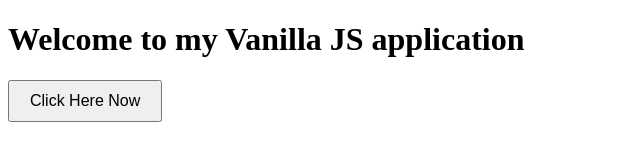
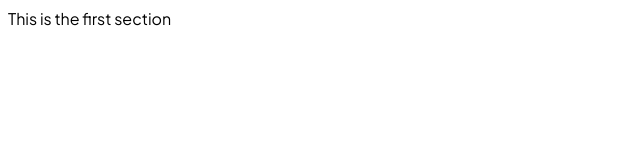
Before and after one commit to AhmedMoti-Gibgo/vanilla-js-public-pages, a plain HTML site: page index.html in a window 1280 px wide. Shown: the whole page, without its empty margins (0-640 px from the left). Drawn offline with Linux system fonts and the light colour scheme.

Commit message:
Changed font-family for the entire application

```diff
--- a/app.js
+++ b/app.js
@@ -1,22 +1,6 @@
-// document.body.style.fontFamily = "Arial, sans-serif";
-// document.body.style.textAlign = "center";
-// document.body.style.marginTop = "50px"
-
-const container = document.createElement("div");
-container.id = "app";
-document.body.appendChild(container);
-
-container.innerHTML = `
- <h1> <!-- heading -->
-    Welcome to my Vanilla JS application
-  </h1>
-  <button
-    style="padding: 10px 20px; font-size: 16px; cursor: pointer;"
-    onclick="alert('Button has been clicked!')"
-  > <!-- button -->
-    Click Here Now
-  </button>
-`
+// const container = document.createElement("div");
+// container.id = "app";
+// document.body.appendChild(container);
 
 // const heading = document.createElement("h1");
 // heading.innerText = "Welcome to my Vanilla JS application";
@@ -33,3 +17,11 @@ container.innerHTML = `
 //   container.appendChild(message);
 // };
 // container.appendChild(button);
+
+const main = document.createElement("main");
+main.id = "home-main-tag";
+document.body.appendChild(main);
+
+const firstSection = document.createElement("section");
+firstSection.innerText = "This is the first section";
+main.appendChild(firstSection);
--- a/index.html
+++ b/index.html
@@ -5,6 +5,15 @@
     <meta name="viewport" content="width=device-width, initial-scale=1.0">
     <title>Vanilla JS App</title>
     <script defer src="app.js"></script>
+    <link
+      href="https://fonts.googleapis.com/css2?family=Plus+Jakarta+Sans:wght@300;400;500;700&display=swap"
+      rel="stylesheet"
+    >
+    <style>
+      body{
+        font-family: "Plus Jakarta Sans", sans-serif;
+      }
+    </style>
 </head>
 <body>
 </body>
```
